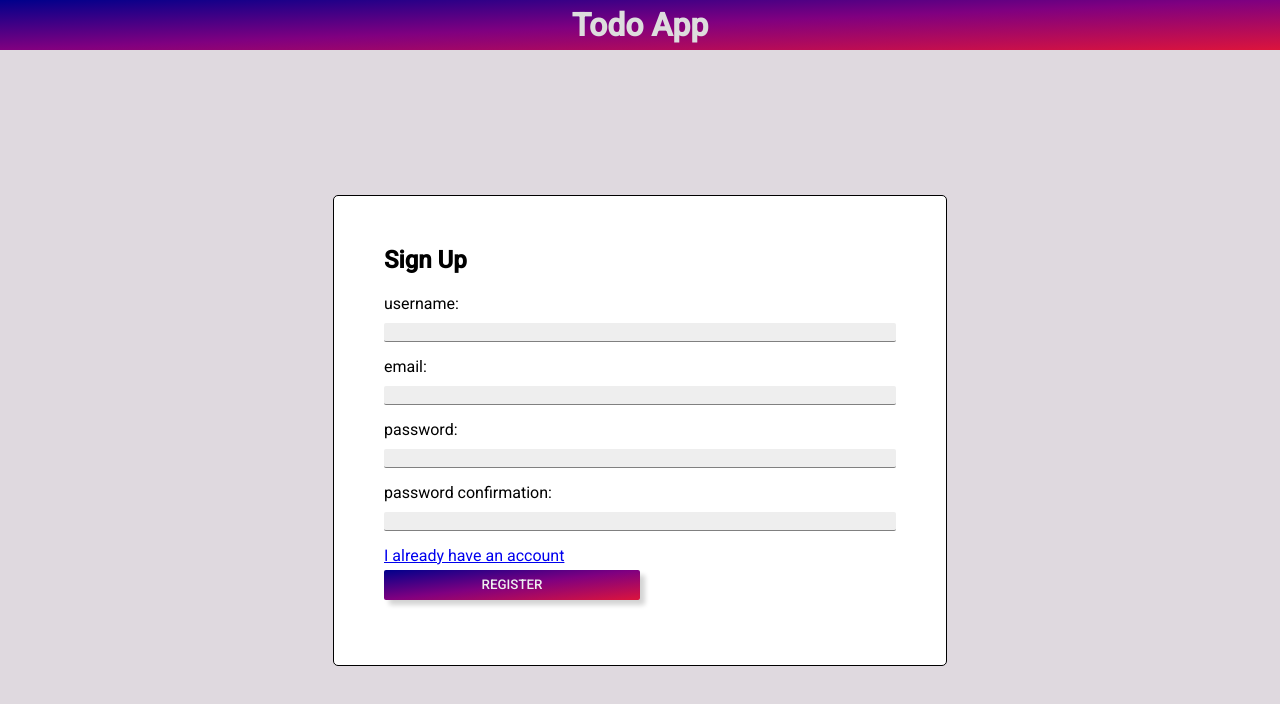
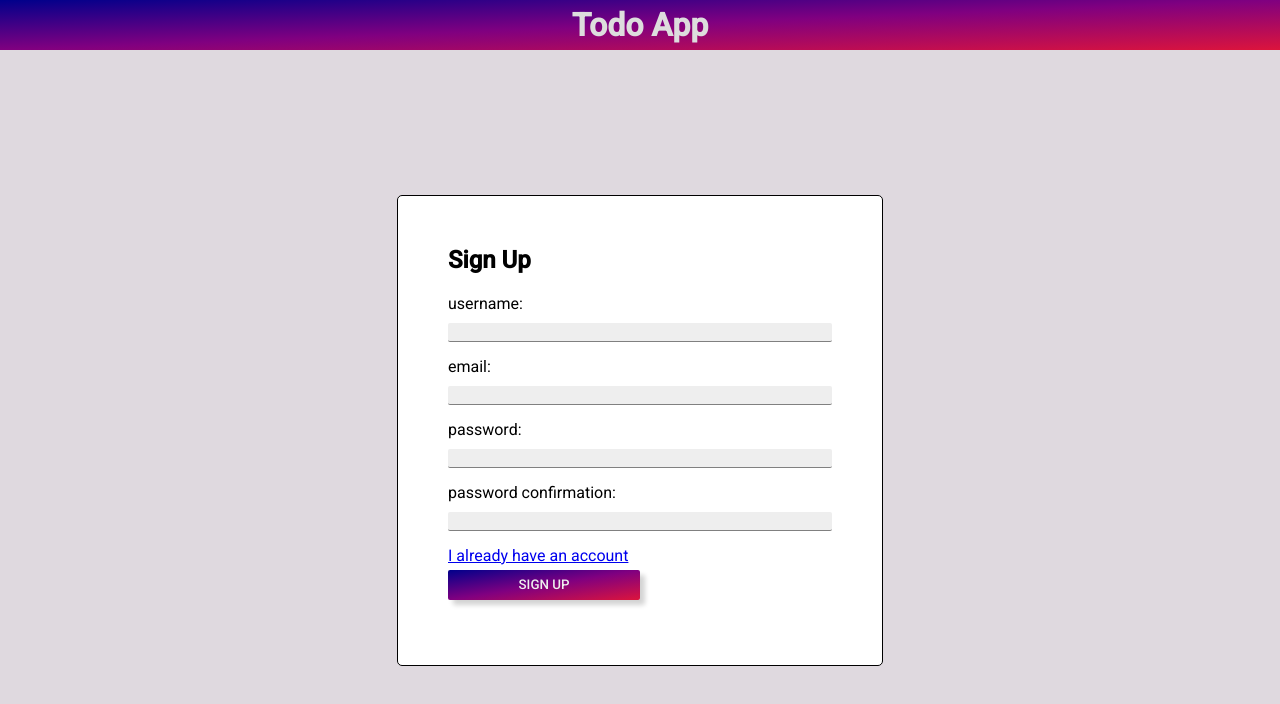
Before and after one commit to kikswosil/todoapp, an Angular app in the folder client/: page /register in a window 1280 px wide. Shown: the top 704 px of the page. Built offline with nearby package versions, Linux system fonts and the light colour scheme.

Commit message:
changed button text in the register component.

```diff
--- a/client/src/app/register/register.component.css
+++ b/client/src/app/register/register.component.css
@@ -19,7 +19,7 @@ section > div {
 
 @media screen and (min-width: 800px) {
   section > div {
-    width: 40%;
+    width: 30%;
   }
 }
 
--- a/client/src/app/register/register.component.html
+++ b/client/src/app/register/register.component.html
@@ -20,7 +20,7 @@
             </div>
             <div>
                 <a href="/">I already have an account</a>
-                <button type="submit">register</button>
+                <button type="submit">sign up</button>
             </div>
         </form>
     </div>
```
